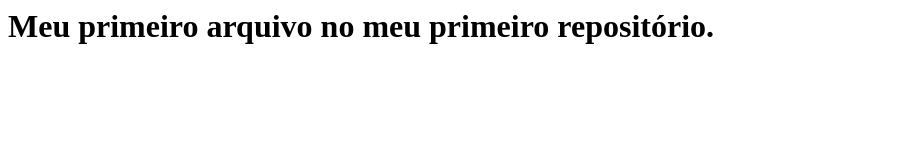
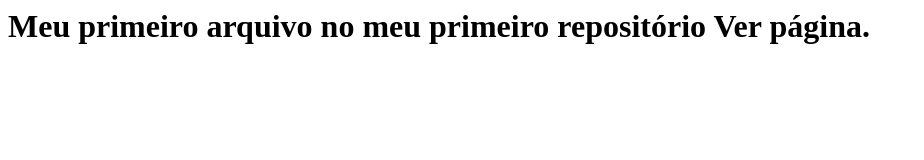
Before and after one commit to mcruz1408/primeiro-repositorio, a plain HTML site: page index.html in a window 1280 px wide. Shown: the whole page, without its empty margins (0-924 px from the left). Drawn offline with Linux system fonts and the light colour scheme.

Commit message:
Update index.html

```diff
--- a/index.html
+++ b/index.html
@@ -1,3 +1,3 @@
 <html>
-<h1>Meu primeiro arquivo no meu primeiro repositório.</h1>
+<h1>Meu primeiro arquivo no meu primeiro repositório Ver página.</h1>
 </html>
```
